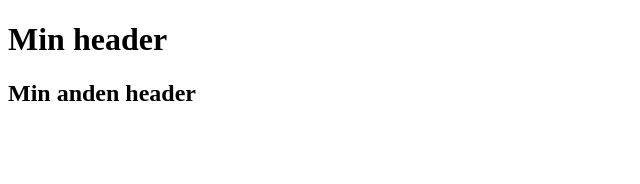
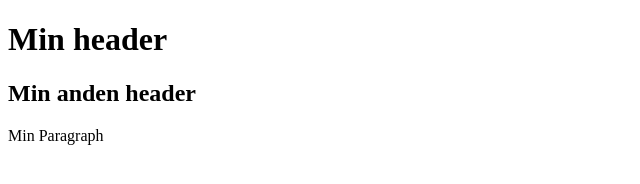
Before and after one commit to rts-cmk-wu09/bootcamp-html-1-NickBLau, a plain HTML site: page index.html in a window 1280 px wide. Shown: the whole page, without its empty margins (0-640 px from the left). Drawn offline with Linux system fonts and the light colour scheme.

Commit message:
Add paragraph to index.html

```diff
--- a/index.html
+++ b/index.html
@@ -9,5 +9,7 @@
 <body>
     <h1>Min header</h1>
     <h2>Min anden header</h2>
+
+    <p>Min Paragraph</p>
 </body>
 </html>
```
